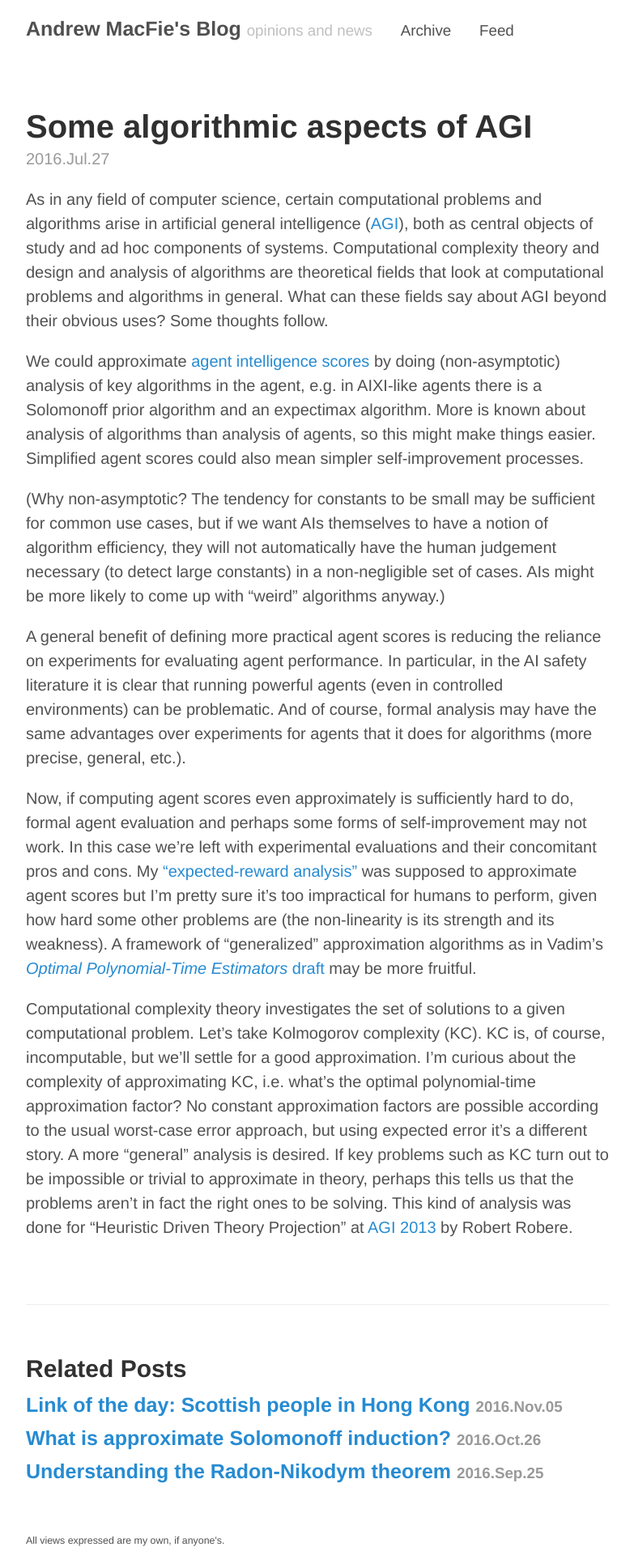
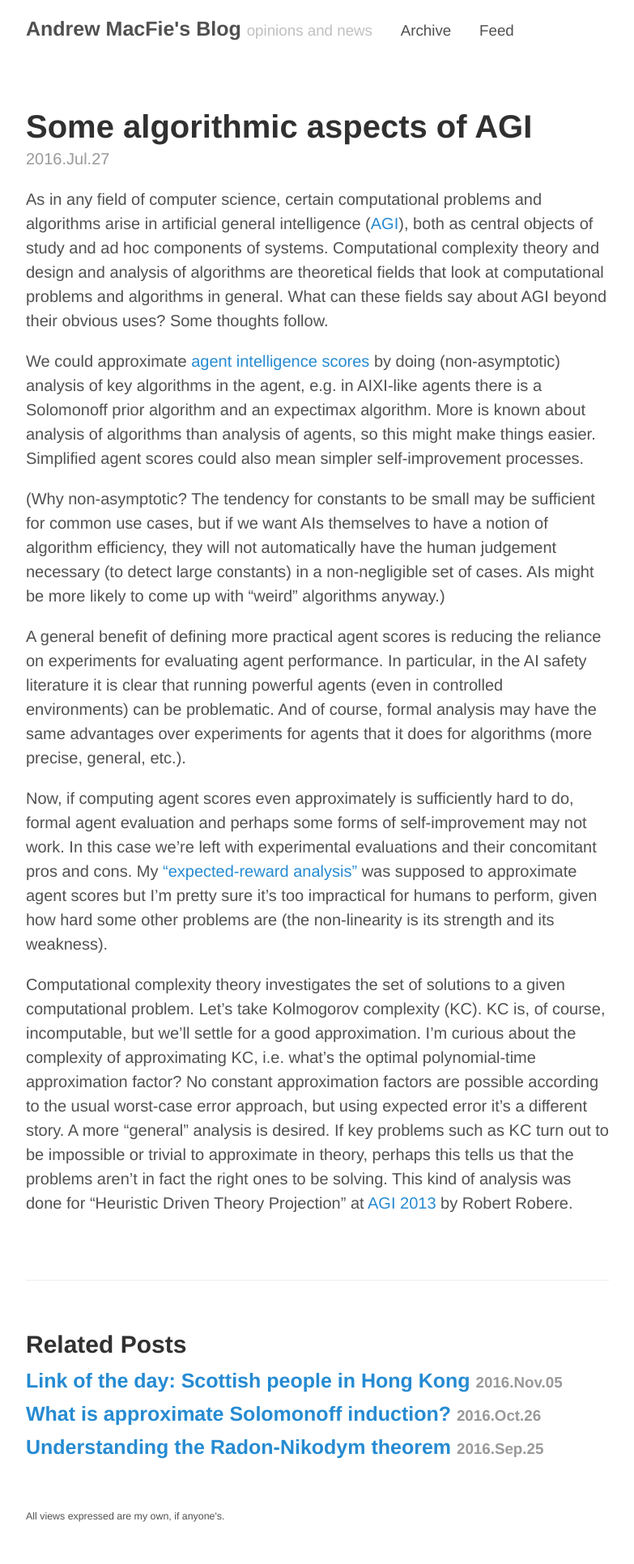
Before and after one commit to amacfie/amacfie.github.io, a Jekyll site: the page built from _posts/2016-07-27-algorithmic_aspects_agi.md, in a window 1280 px wide. Shown: the whole page at 81% size, without its empty margins (248-1031 px from the left). Built offline with Jekyll 4.4.1, drawn with Linux system fonts in a browser that asks for light colours; comment, search, counter and statistics services are not loaded; after the commit the page ends 1902 px from its top, so only the background shows below that.

Commit message:
Update generalized approx algs

```diff
--- a/_posts/2016-07-27-algorithmic_aspects_agi.md
+++ b/_posts/2016-07-27-algorithmic_aspects_agi.md
@@ -42,8 +42,6 @@ My ["expected-reward analysis"][aoaapa] was supposed to approximate agent
 scores but I'm pretty sure it's too impractical for humans to perform, given
 how hard some other problems are (the non-linearity is its strength and its
 weakness).
-A framework of "generalized" approximation algorithms as in Vadim's [_Optimal
-Polynomial-Time Estimators_ draft][optimalpredictors] may be more fruitful.
 
 Computational complexity theory investigates the set of solutions to a given
 computational problem.
```
